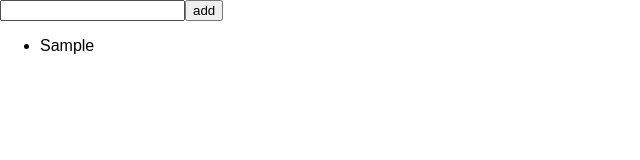
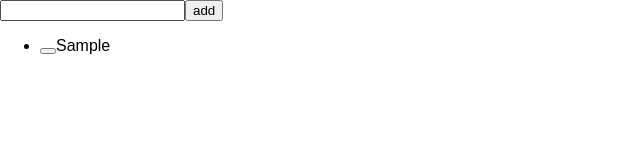
Before and after one commit to suuungwoo/react-ts-todo, a React (Create React App) app: page / in a window 1280 px wide. Both pictures are taken after typing "Sample" into the empty fields and a click on the button "add". Shown: the top 160 px of the page, without its empty margins (0-640 px from the left). Built offline with nearby package versions, Linux system fonts and the light colour scheme; the HTML template or start-up script is replaced by a standard one.

Commit message:
完了機能

```diff
--- a/src/App.tsx
+++ b/src/App.tsx
@@ -18,6 +18,11 @@ const App: FunctionComponent = () => {
     setTodos([...todos, {id: getUniqueId(), text, completed: false}]);
     setText('');
   };
+  const toggleCompleted = (id: string) => () => {
+    const index = todos.findIndex(todo => todo.id === id);
+    todos[index].completed = !todos[index].completed;
+    setTodos(todos);
+  };
   return (
     <>
       <div>
@@ -26,7 +31,10 @@ const App: FunctionComponent = () => {
       </div>
       <ul>
         {todos.map(todo => (
-          <li key={todo.id}>{todo.text}</li>
+          <li key={todo.id}>
+            <button onClick={toggleCompleted(todo.id)}></button>
+            {todo.text}
+          </li>
         ))}
       </ul>
     </>
```
